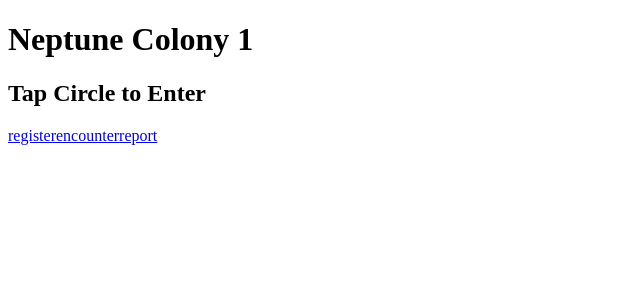
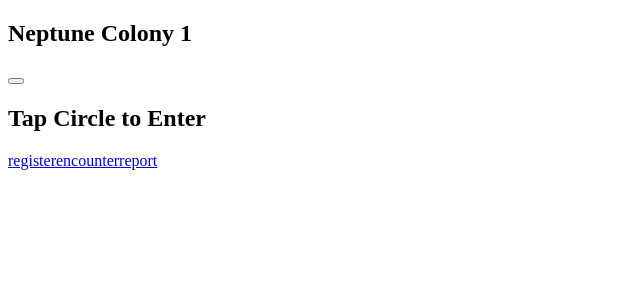
Before and after one commit to HaninMustafa/Mars-Colony-App, an Angular app: page / in a window 1280 px wide. Shown: the top 300 px of the page, without its empty margins (0-640 px from the left). Built offline with nearby package versions, Linux system fonts and the light colour scheme.

Commit message:
setting the navigation in the welcome page

```diff
--- a/src/app/welcome/welcome.component.html
+++ b/src/app/welcome/welcome.component.html
@@ -1,16 +1,14 @@
-<div class="welcome-div">
-    <h1>
-        Neptune Colony 1
-    </h1>
+<section>
+<div>
+    <h1> Neptune Colony 1 </h1>
+</div>
+<div>
+    <a [routerLink] = "['/register']">
+        <button> </button>
+    </a>
+</div>
+<div>
+    <h2>Tap Circle to Enter</h2>
 
-    <a href="http://localhost:4200/register">
-        <div id="pulser">
-            <div class="pulse pulse1"></div>
-            <div class="pulse pulse2"></div>
-            <div class="pulse pulse3"></div>
-            <div class="pulse pulse4"></div>
-        </div>
-    </a>
-
-    <h2>Tap Circle to Enter</h2>
 </div>
+</section>
```
